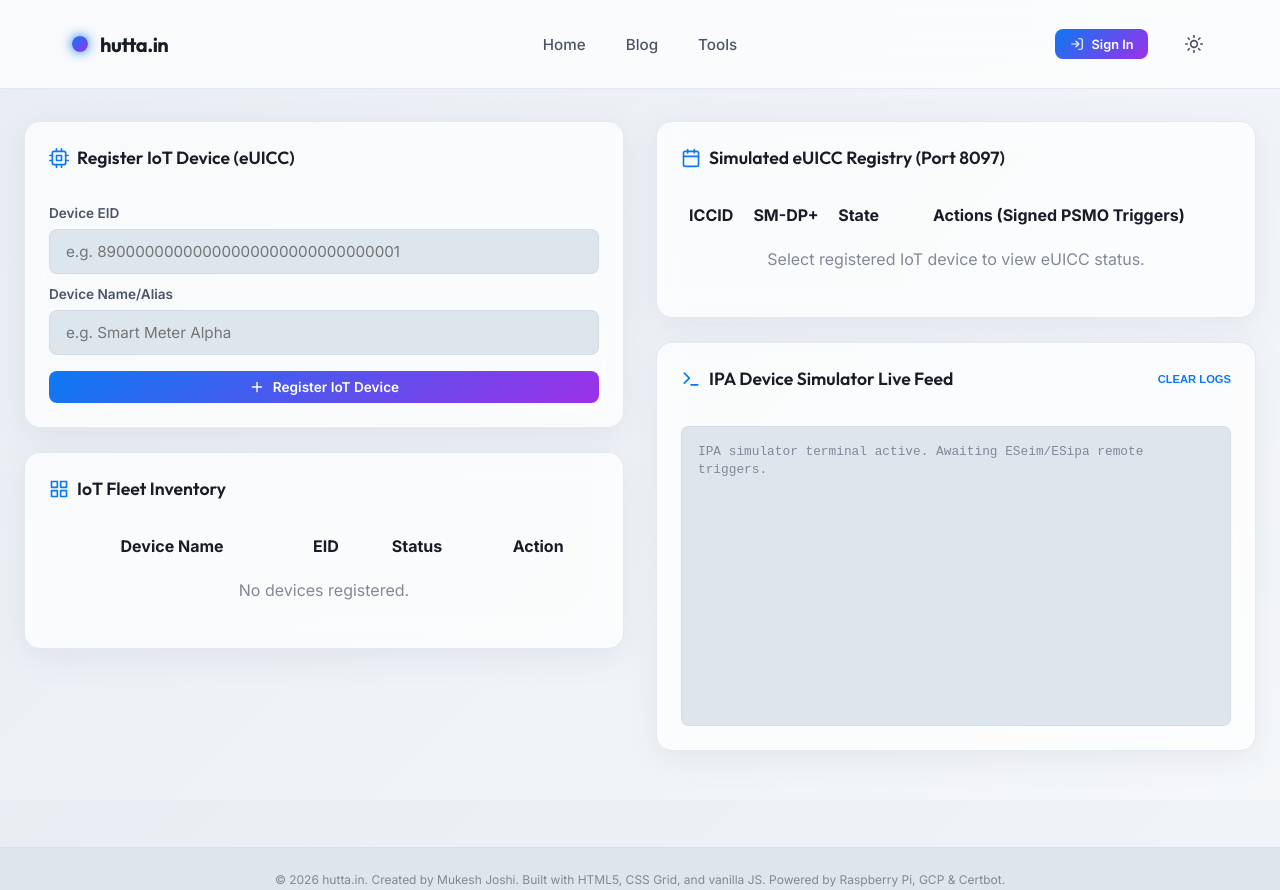
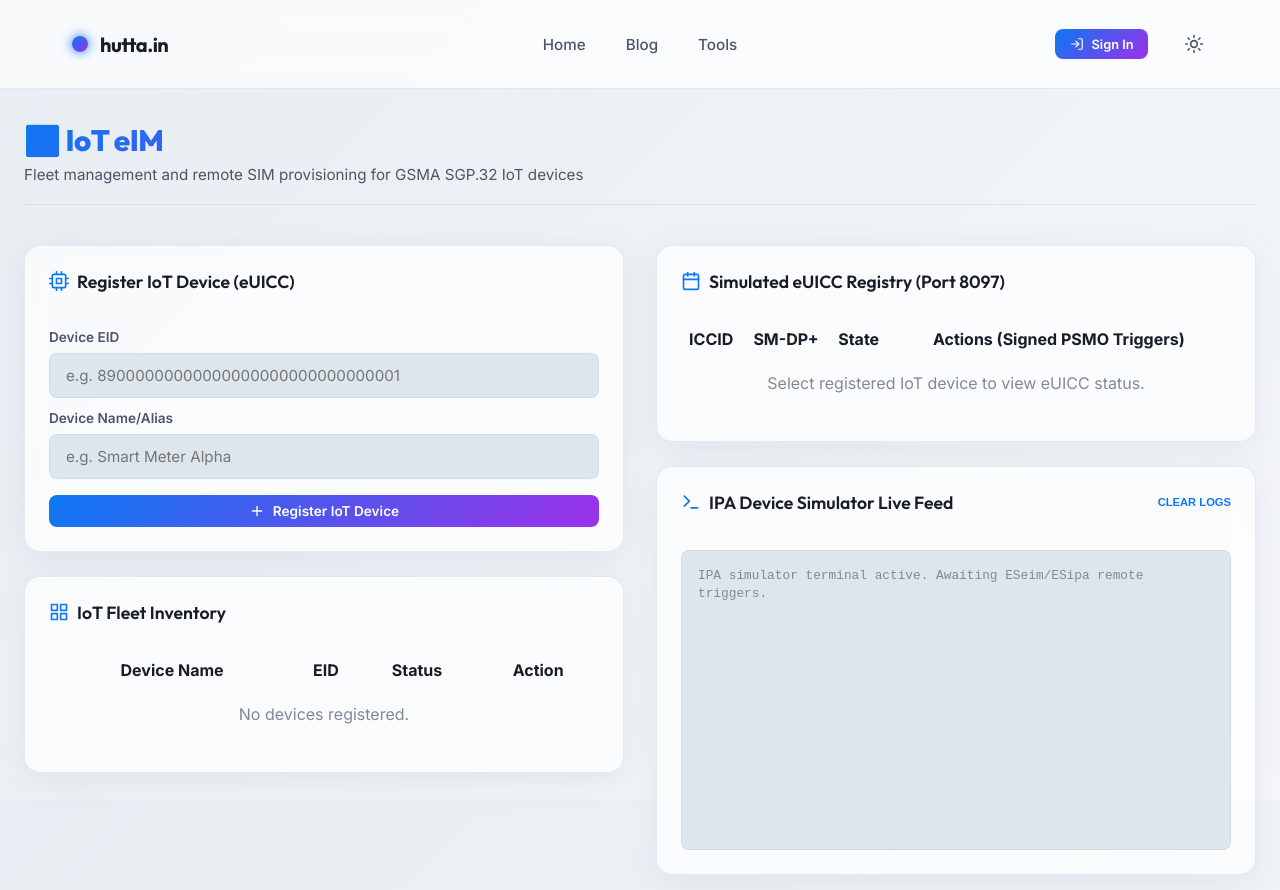
Before and after one commit to muku3011/website, a plain HTML site: page website/iot.html in a window 1280 px wide. Shown: the top 890 px of the page. Drawn offline with Linux system fonts and the light colour scheme; no server answers.

Commit message:
style(frontend): add page headers with icons and descriptions to consumer and iot dashboards

```diff
--- a/website/css/index.css
+++ b/website/css/index.css
@@ -4359,3 +4359,39 @@ input[type="file"].form-input::file-selector-button:hover {
         grid-template-columns: 1fr;
     }
 }
+
+/* Dashboard Page Header */
+.dashboard-page-header {
+    grid-column: 1 / -1;
+    display: flex;
+    align-items: center;
+    justify-content: space-between;
+    flex-wrap: wrap;
+    gap: 1.25rem;
+    margin-bottom: 0.5rem;
+    border-bottom: 1px solid var(--card-border);
+    padding-bottom: 1.25rem;
+    width: 100%;
+}
+
+.dashboard-page-header h2 {
+    font-family: 'Outfit', sans-serif;
+    font-size: 1.85rem;
+    font-weight: 800;
+    background: linear-gradient(135deg, var(--primary-glow), var(--secondary-glow));
+    background-clip: text;
+    -webkit-background-clip: text;
+    -webkit-text-fill-color: transparent;
+    letter-spacing: -0.5px;
+    margin: 0;
+    display: flex;
+    align-items: center;
+    gap: 0.6rem;
+}
+
+.dashboard-page-header p {
+    color: var(--text-secondary);
+    margin-top: 0.35rem;
+    font-size: 0.95rem;
+    margin-bottom: 0;
+}
--- a/website/iot.html
+++ b/website/iot.html
@@ -57,6 +57,13 @@
     </header>
 
     <main class="dashboard-grid iot-dashboard-grid">
+        <!-- Page header -->
+        <div class="dashboard-page-header">
+            <div>
+                <h2>📶 IoT eIM</h2>
+                <p>Fleet management and remote SIM provisioning for GSMA SGP.32 IoT devices</p>
+            </div>
+        </div>
 
         <!-- Left Column: eIM Server Side -->
         <div class="eim-column" style="display: flex; flex-direction: column; gap: 1.5rem;">
```
Also changed, not shown: website/consumer.html (+7 -0 lines).
